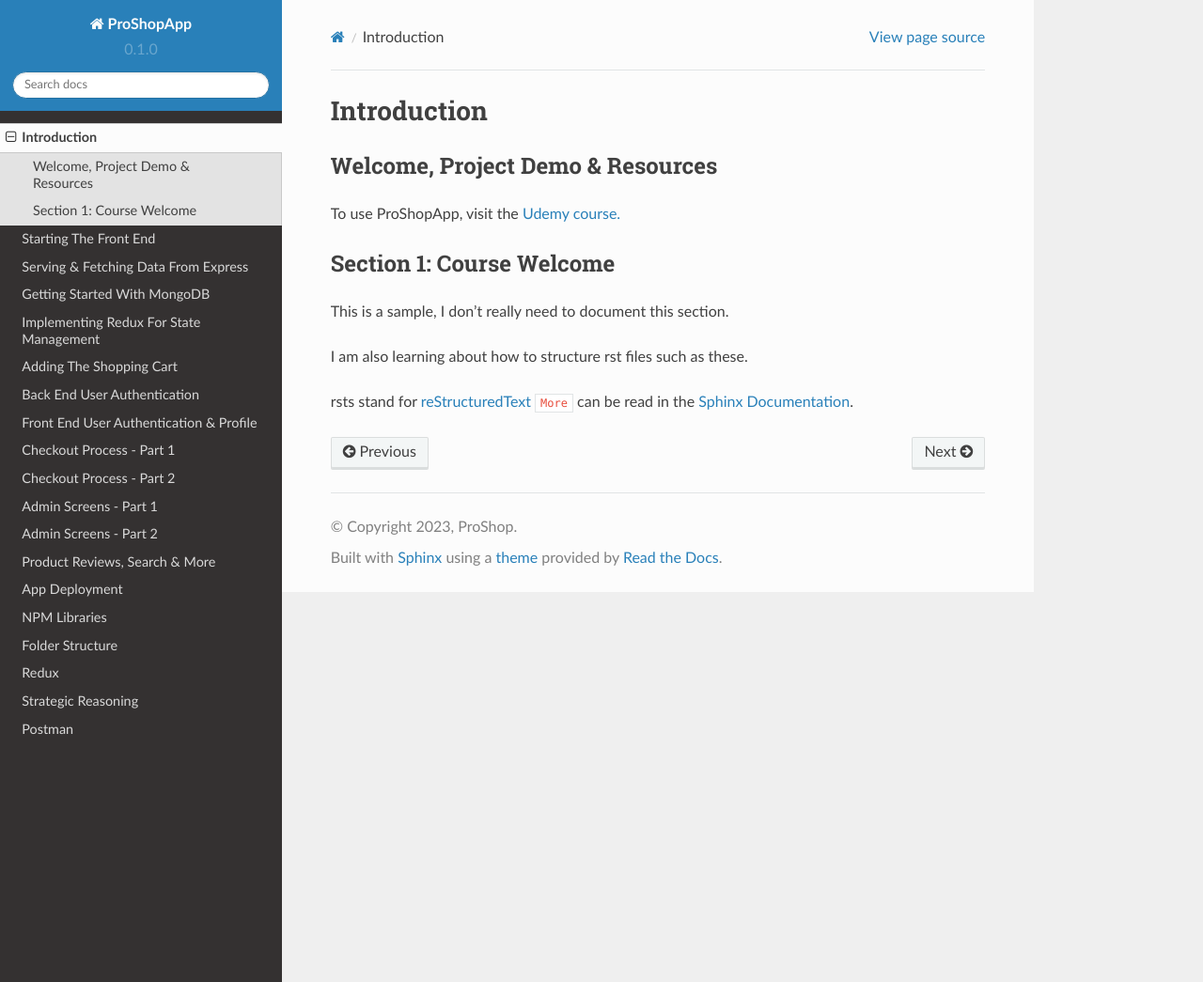
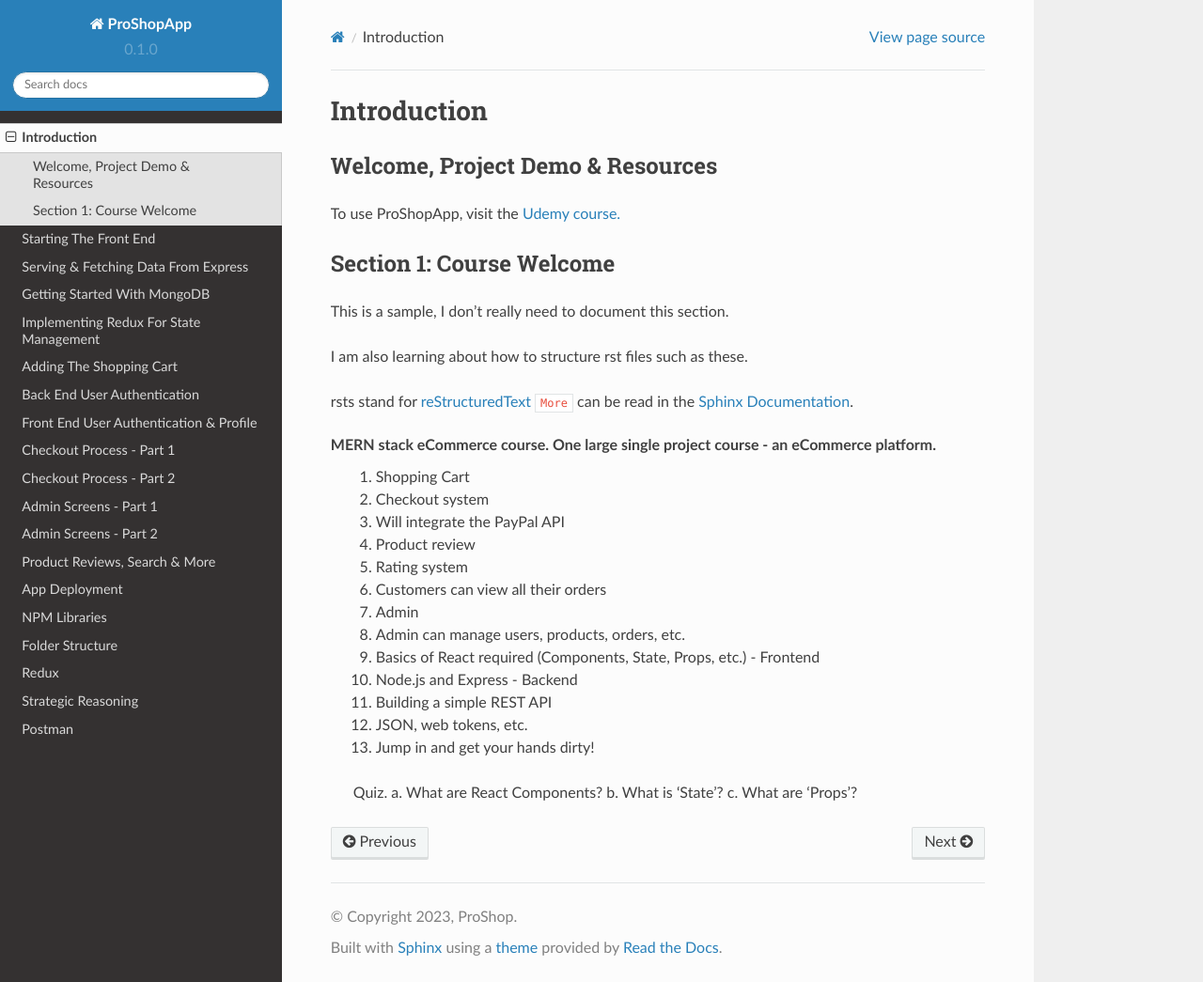
Before and after one commit to Pythonidaer/proshopapp, a Sphinx documentation site: the page built from docs/source/introduction.rst, in a window 1280 px wide and 1045 px high. Shown: the whole window at 94% size. Built offline with Sphinx 7.4.7 and the Read the Docs theme 2.0.0, drawn with Linux system fonts in a browser that asks for light colours.

Commit message:
testing changes to video 1 out of 91.

```diff
--- a/docs/source/introduction.rst
+++ b/docs/source/introduction.rst
@@ -17,3 +17,24 @@ I don't really need to document this section.
 I am also learning about how to structure rst files such as these.
 
 rsts stand for `reStructuredText <https://en.wikipedia.org/wiki/ReStructuredText>`_ ``More`` can be read in the `Sphinx Documentation <https://www.sphinx-doc.org/en/master/usage/restructuredtext/basics.html#hyperlinks>`_.
+
+
+MERN stack eCommerce course. One large single project course - an eCommerce platform.
+ 1. Shopping Cart
+ 2. Checkout system
+ 3. Will integrate the PayPal API
+ 4. Product review
+ 5. Rating system
+ 6. Customers can view all their orders
+ 7. Admin
+ 8. Admin can manage users, products, orders, etc.
+ 9. Basics of React required (Components, State, Props, etc.) - Frontend
+ 10. Node.js and Express - Backend
+ 11. Building a simple REST API
+ 12. JSON, web tokens, etc.
+ 13. Jump in and get your hands dirty!
+
+ Quiz.
+ a. What are React Components?
+ b. What is 'State'?
+ c. What are 'Props'?
```
